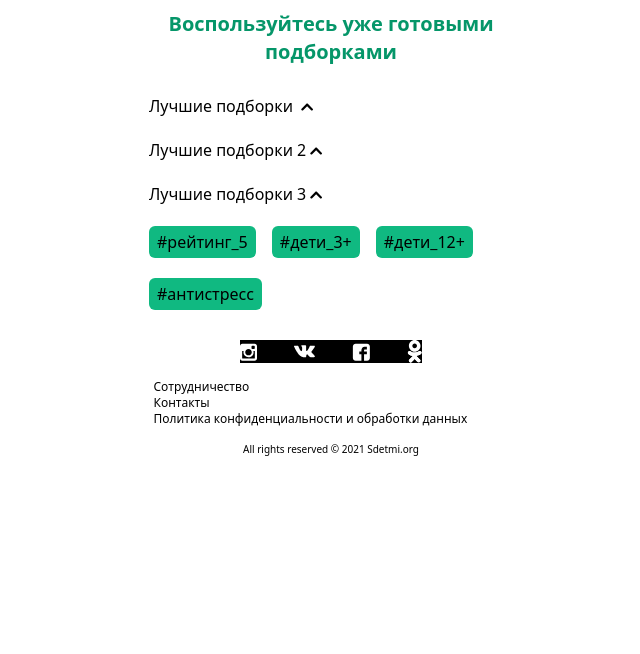
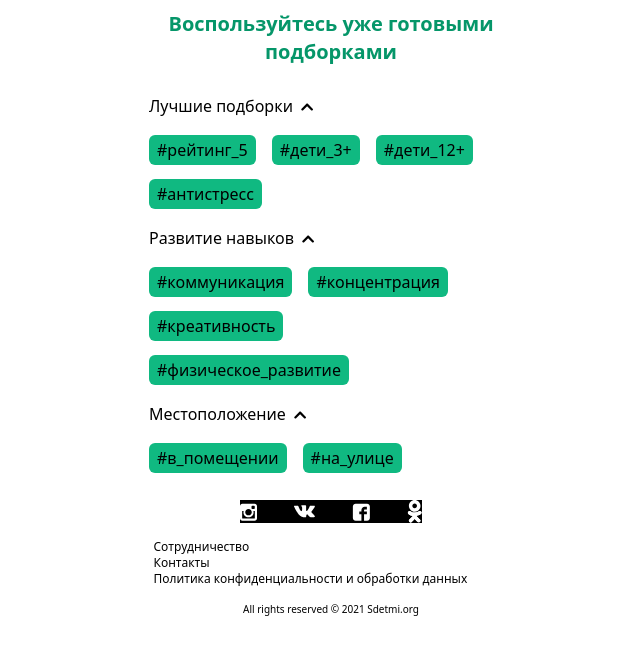
Before and after one commit to ToxicEKB/Weekend, a React (Create React App) app: page / in a window 1280 px wide. Both pictures are taken after a click on the element "Лучшие подборки". Shown: the top 654 px of the page, without its empty margins (309-949 px from the left). Built offline with nearby package versions, Linux system fonts and the light colour scheme.

Commit message:
optimize Tags

```diff
--- a/src/components/Tags/ShowTags.js
+++ b/src/components/Tags/ShowTags.js
@@ -1,14 +1,20 @@
 import TagItem from "./TagItem";
+import { tagsItems } from "./tagsItems";
 
 const ShowTags = (props) => {
   return (
     <div>
       {props.visibility ? (
         <div className="flex flex-wrap">
-          <TagItem name="рейтинг_5" url="/#" />
-          <TagItem name="дети_3+" url="/#" />
-          <TagItem name="дети_12+" url="/#" />
-          <TagItem name="антистресс" url="/#" />
+          {tagsItems.map((item, idx) => {
+            return (
+              item.cat === props.cat && (
+                <div key={idx} className="mr-4 mb-5">
+                  <TagItem item={item} key={item.id} />
+                </div>
+              )
+            );
+          })}
         </div>
       ) : null}
     </div>
--- a/src/components/Tags/TagItem.js
+++ b/src/components/Tags/TagItem.js
@@ -1,35 +1,10 @@
 const TagItem = (props) => {
-  // const { title, text } = props;
-  const { text } = props;
-
   return (
-    // <div>
-    //   <p className="mb-5 text-base font-medium cursor-pointer hover:opacity-70">
-    //     {title} &nbsp;
-    //   </p>
-
-    //   <div className="flex flex-wrap">
-    //     <a
-    //       className="px-2 py-1 mr-4 mb-5 rounded-md bg-green-500 no-underline text-base hover:bg-green-400"
-    //       href="#"
-    //     >
-    //       {text}
-    //     </a>
-    //   </div>
-    // </div>
-
-    // <a
-    //   className="px-2 py-1 mr-4 mb-5 rounded-md bg-green-500 no-underline text-base hover:bg-green-400"
-    //   href="#"
-    // >
-    //   {text}
-    // </a>
-
     <a
-      className="px-2 py-1 mr-4 mb-5 rounded-md bg-green-500 no-underline text-base hover:bg-green-400"
-      href={`${props.url}`}
+      className="px-2 py-1 rounded-md bg-green-500 no-underline text-base hover:bg-green-400"
+      href={`${props.item.url}`}
     >
-      #{props.name}
+      {props.item.text}
     </a>
   );
 };
--- a/src/components/Tags/Tags.js
+++ b/src/components/Tags/Tags.js
@@ -2,9 +2,6 @@
 import { FontAwesomeIcon } from "@fortawesome/react-fontawesome";
 import { faChevronUp, faChevronDown } from "@fortawesome/free-solid-svg-icons";
 import ShowTags from "./ShowTags";
-
-import TagItem from "./TagItem";
-import { tagsItems } from "./tagsItems";
 
 const Tags = () => {
   const [visibleTags, setVisibleTags] = useState(false);
@@ -18,14 +15,6 @@
       <h2 className="mb-7 text-green-600 text-xl font-bold text-center">
         Воспользуйтесь уже готовыми подборками
       </h2>
-
-
-      {/* <div className="">
-        {tagsItems.map(({ text }, idx) => {
-          return <TagItem text={text} key={idx} />;
-        })}
-      </div> */}
-
       <p
         className="mb-5 text-base font-medium cursor-pointer hover:opacity-70"
         onClick={toggleVisibleTags}
@@ -39,47 +28,8 @@
           )}
         </span>
       </p>
-
+      <ShowTags visibility={visibleTags} cat={1} />
       <p
-        className="mb-5 text-base font-medium cursor-pointer hover:opacity-70"
-        onClick={toggleVisibleTags}
-      >
-        Лучшие подборки 2&nbsp;
-        <span className="text-sm">
-          {visibleTags === false ? (
-            <FontAwesomeIcon icon={faChevronDown} />
-          ) : (
-            <FontAwesomeIcon icon={faChevronUp} />
-          )}
-        </span>
-      </p>
-
-      <p
-        className="mb-5 text-base font-medium cursor-pointer hover:opacity-70"
-        onClick={toggleVisibleTags}
-      >
-        Лучшие подборки 3&nbsp;
-        <span className="text-sm">
-          {visibleTags === false ? (
-            <FontAwesomeIcon icon={faChevronDown} />
-          ) : (
-            <FontAwesomeIcon icon={faChevronUp} />
-          )}
-        </span>
-      </p>
-
-      <ShowTags visibility={visibleTags} />
-
-      {/* {visibleTags ? (
-        <div className="flex flex-wrap">
-          <TagItem name="рейтинг_5" url="/#" />
-          <TagItem name="дети_3+" url="/#" />
-          <TagItem name="дети_12+" url="/#" />
-          <TagItem name="антистресс" url="/#" />
-        </div>
-      ) : null} */}
-
-      {/* <p
         className="mb-5 text-base font-medium cursor-pointer hover:opacity-70"
         onClick={toggleVisibleTags}
       >
@@ -92,15 +42,7 @@
           )}
         </span>
       </p>
-      {visibleTags ? (
-        <div className="flex flex-wrap">
-          <TagItem name="коммуникация" />
-          <TagItem name="концентрация" />
-          <TagItem name="креативность" />
-          <TagItem name="физическое_развитие" />
-        </div>
-      ) : null}
-
+      <ShowTags visibility={visibleTags} cat={2} />
       <p
         className="mb-5 text-base font-medium cursor-pointer hover:opacity-70"
         onClick={toggleVisibleTags}
@@ -114,12 +56,7 @@
           )}
         </span>
       </p>
-      {visibleTags ? (
-        <div className="flex flex-wrap">
-          <TagItem name="в_помещении" />
-          <TagItem name="на_улице" />
-        </div>
-      ) : null} */}
+      <ShowTags visibility={visibleTags} cat={3} />
     </div>
   );
 };
--- a/src/components/Tags/tagsItems.js
+++ b/src/components/Tags/tagsItems.js
@@ -1,19 +1,44 @@
 export const tagsItems = [
   {
-    title: "Лучшие подборки",
-    text: ["#рейтинг_5", "#дети_3+", "#дети_12+", "#антистресс"],
+    cat:1,
+    text: "#рейтинг_5",
+    url: "/111",
   },
   {
-    title: "Развитие навыков",
-    text: [
-      "#коммуникация",
-      "#концентрация",
-      "#креативность",
-      "#физическое_развитие",
-    ],
+    cat:1,
+    text: "#дети_3+",
+    url: "/222",
   },
   {
-    title: "Местоположение",
-    text: ["#в_помещении", "#на_улице"],
+    cat:1,
+    text: "#дети_12+",
+  },
+  {
+    cat:1,
+    text: "#антистресс"
+  },
+  {
+    cat:2,
+    text: "#коммуникация"
+  },
+  {
+    cat:2,
+    text: "#концентрация"
+  },
+  {
+    cat:2,
+    text: "#креативность"
+  },
+  {
+    cat:2,
+    text: "#физическое_развитие"
+  },
+  {
+    cat:3,
+    text: "#в_помещении"
+  },
+  {
+    cat:3,
+    text: "#на_улице"
   },
 ];
```
